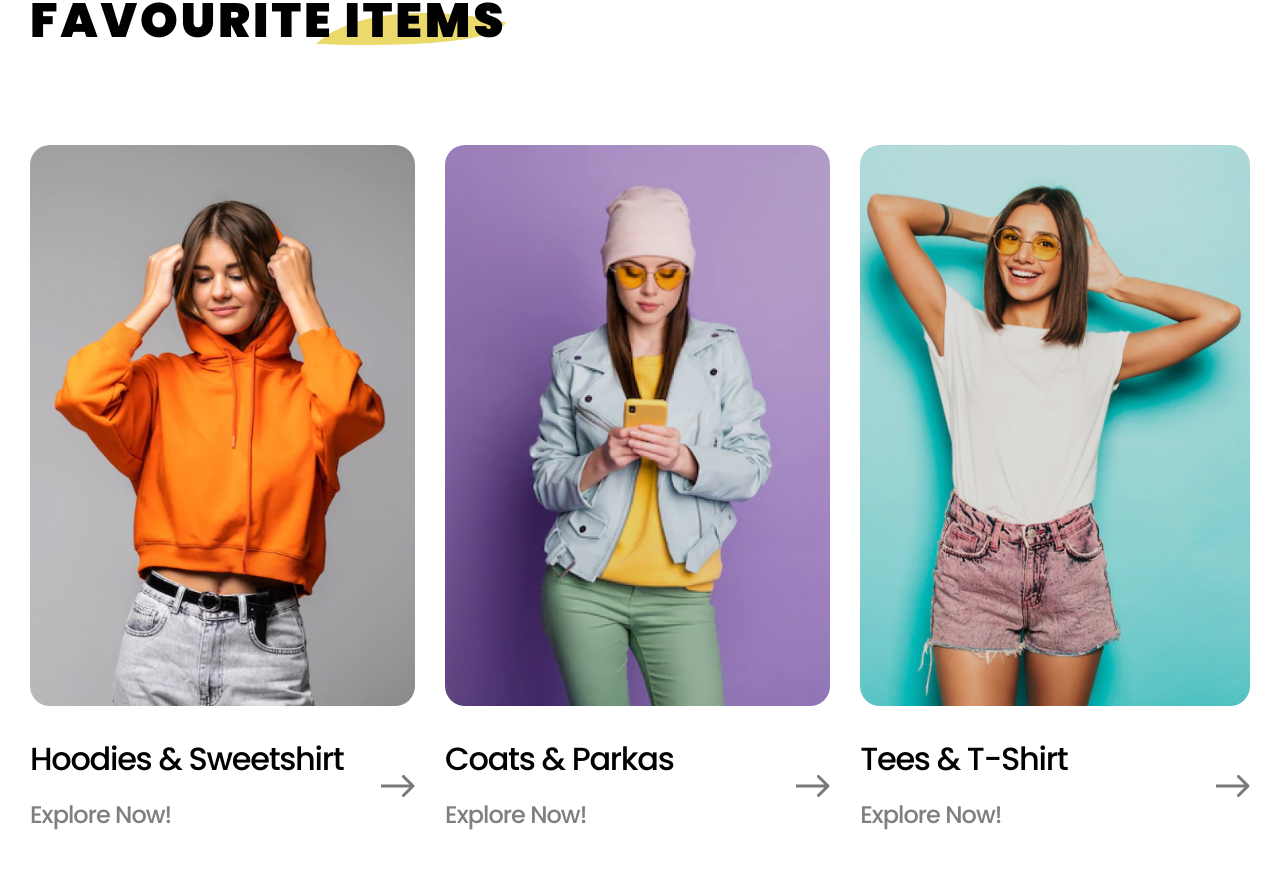
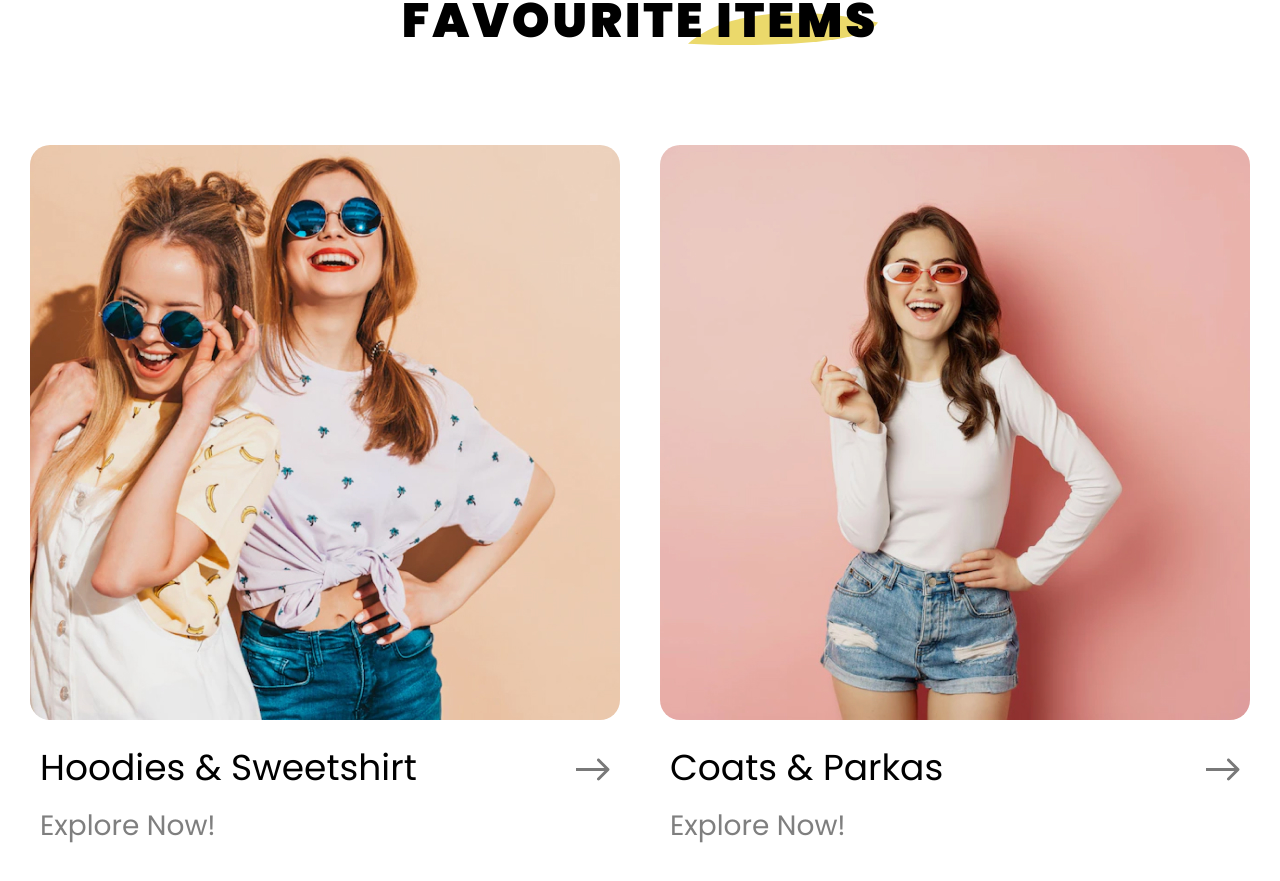
Before and after one commit to Farid-03/FP, a React (Create React App) app: page / in a window 1280 px wide. Shown: the part 3333-4214 px from the top of the page. Built offline with nearby package versions, Linux system fonts and the light colour scheme.

Commit message:
feat: update layout and animations for cards, switch to two-column design

```diff
--- /dev/null
+++ b/src/components/cards/Cards.jsx
@@ -0,0 +1,23 @@
+import styles from './Cards.module.css'
+import arrowImg from './../../img/icons/arrow.svg'
+
+const Cards = ({ title, img }) => {
+	return (
+		<div className={styles.cards}>
+			<a href='#!' className={styles.cards__link}></a>
+			<img className={styles.cards__img} src={img} alt='Category ...' />
+
+			<div className={styles.cards__body}>
+				<div className={styles.cards__text}>
+					<div className={styles.cards__title}>{title}</div>
+					<div className={styles.cards__muted}>Explore Now!</div>
+				</div>
+				<div className={styles.cards__icon}>
+					<img src={arrowImg} alt='Open' />
+				</div>
+			</div>
+		</div>
+	)
+}
+
+export default Cards
--- /dev/null
+++ b/src/components/cards/Cards.module.css
@@ -0,0 +1,58 @@
+.cards {
+	position: relative;
+	width: 100%;
+	height: 100%;
+}
+
+.cards:hover .cards__img {
+	animation: opacity 0.2s ease-in-out;
+}
+
+@keyframes opacity {
+	0% {
+		opacity: 1;
+	}
+	50% {
+		opacity: 0.8;
+	}
+	100% {
+		opacity: 1;
+	}
+}
+
+.cards__img {
+	width: 834px;
+	height: 575px;
+	object-fit: cover;
+	border-radius: 20px;
+	margin-bottom: 20px;
+}
+
+.cards__body {
+	display: flex;
+	justify-content: space-between;
+	align-items: center;
+	padding: 0 10px;
+}
+
+.cards__title {
+	font-size: 36px;
+	margin-bottom: 10px;
+}
+
+.cards__muted {
+	font-size: 28px;
+	color: var(--gray);
+}
+
+.cards__icon {
+	position: absolute;
+	right: 10px;
+	top: 89%;
+	transform: translateY(-50%);
+	transition: transform 0.3s ease-in-out;
+}
+
+.cards:hover .cards__icon {
+	transform: translate(10px, -50%);
+}
--- a/src/components/favourite/Favourite.jsx
+++ b/src/components/favourite/Favourite.jsx
@@ -1,9 +1,8 @@
-import Card from '../card/Card'
+import Cards from '../cards/Cards'
 import './favourite.css'
 
-import cat01Img from './../../img/categories/cat-01.jpg'
-import cat02Img from './../../img/categories/cat-02.jpg'
-import cat03Img from './../../img/categories/cat-03.jpg'
+import Promo1 from './../../img/images/promo-01.jpg'
+import Promo2 from './../../img/images/promo-02.jpg'
 
 const Favourite = () => {
 	return (
@@ -13,9 +12,8 @@ const Favourite = () => {
 					<h2 className='title-2'>FAVOURITE ITEMS</h2>
 				</div>
 				<div className='favourite__cards'>
-					<Card title='Hoodies & Sweetshirt' img={cat01Img} />
-					<Card title='Coats & Parkas' img={cat02Img} />
-					<Card title='Tees & T-Shirt' img={cat03Img} />
+					<Cards title='Hoodies & Sweetshirt' img={Promo1} />
+					<Cards title='Coats & Parkas' img={Promo2} />
 				</div>
 			</div>
 		</section>
--- a/src/components/favourite/favourite.css
+++ b/src/components/favourite/favourite.css
@@ -5,10 +5,12 @@
 
 .favourite__header {
 	margin-bottom: 100px;
+	text-align: center;
 }
 
 .favourite__cards {
-	display: flex;
-	justify-content: space-between;
-	column-gap: 30px;
+	display: grid;
+	grid-template-columns: repeat(2, 1fr); /* Две колонки */
+	gap: 40px; /* Расстояние между колонками */
+	justify-content: center;
 }
```
Also changed, not shown: src/components/card/Card.jsx (+9 -17 lines), src/img/images/Trand.jpg (added), src/img/images/Under.jpg (added).
